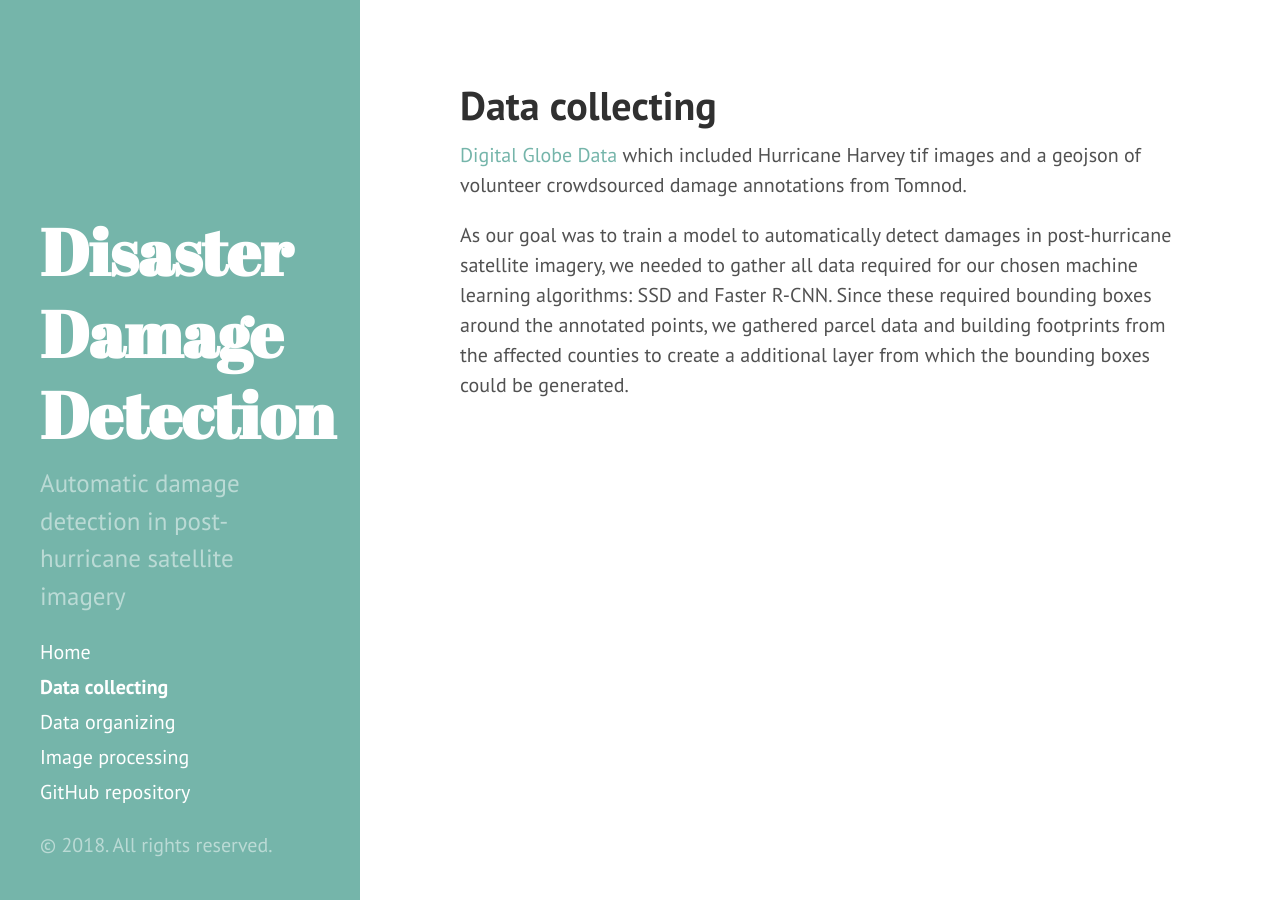
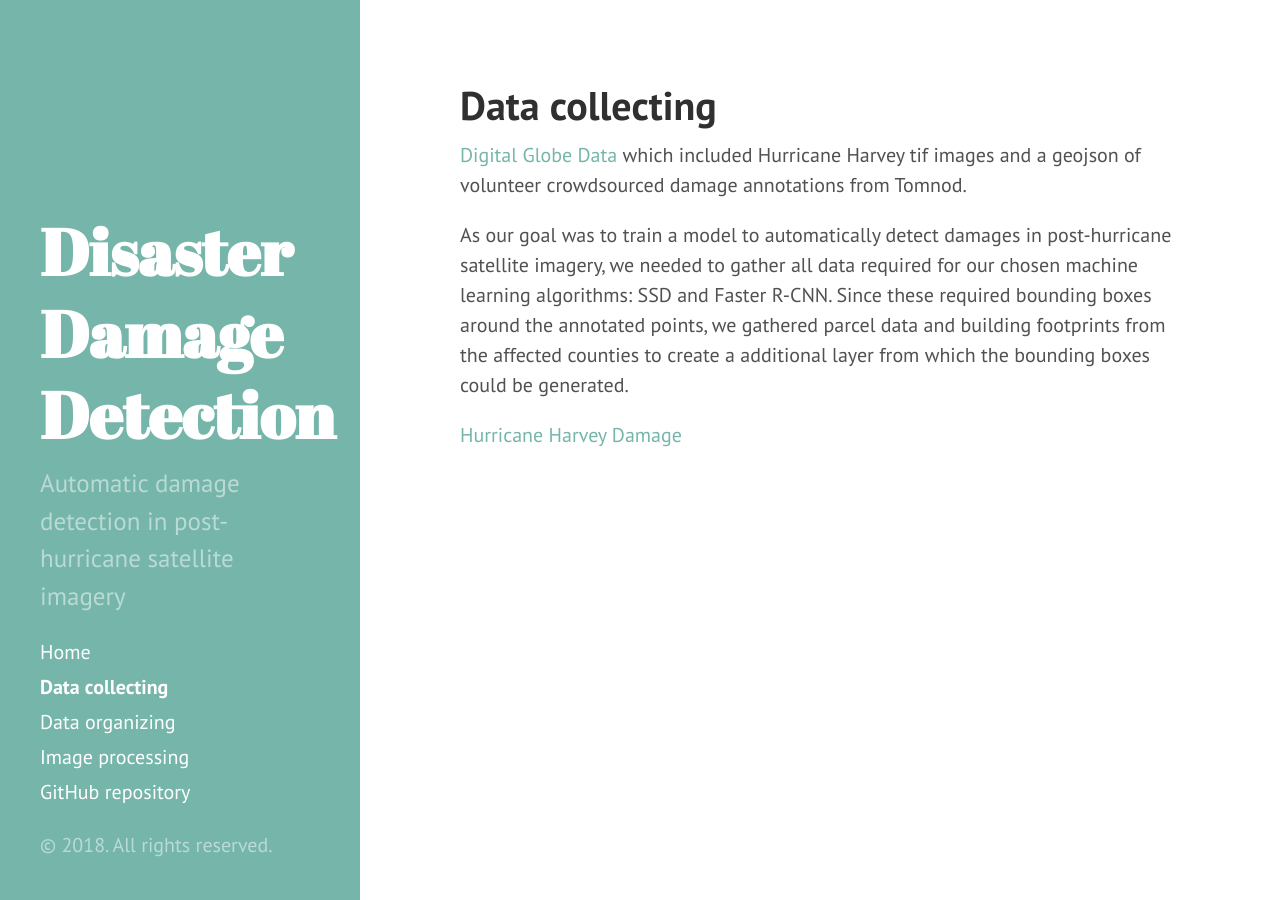
Before and after one commit to DDS-Lab/disaster-damage-detection, a Jekyll site: the page built from data-collection.md, in a window 1280 px wide. Built offline with Jekyll 4.4.1, drawn with Linux system fonts in a browser that asks for light colours.

Commit message:
Update data-collection.md

```diff
--- a/data-collection.md
+++ b/data-collection.md
@@ -5,3 +5,5 @@ title: Data collecting
 [Digital Globe Data](https://www.digitalglobe.com/opendata/hurricane-harvey/post-event) which included Hurricane Harvey tif images and a geojson of volunteer crowdsourced damage annotations from Tomnod.
 
 As our goal was to train a model to automatically detect damages in post-hurricane satellite imagery, we needed to gather all data required for our chosen machine learning algorithms: SSD and Faster R-CNN.  Since these required bounding boxes around the annotated points, we gathered parcel data and building footprints from the affected counties to create a additional layer from which the bounding boxes could be generated.
+
+[Hurricane Harvey Damage](https://github.com/DDS-Lab/disaster-damage-detection/master/Webp.net-gifmaker.gif)
```
